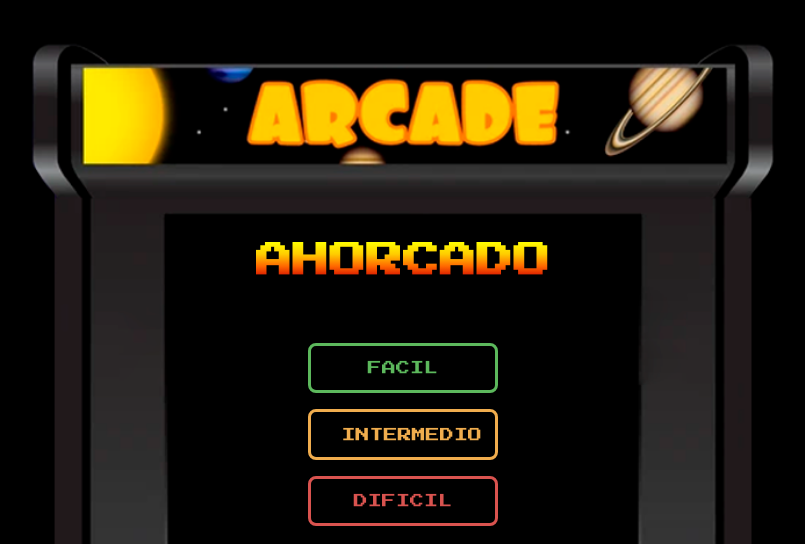
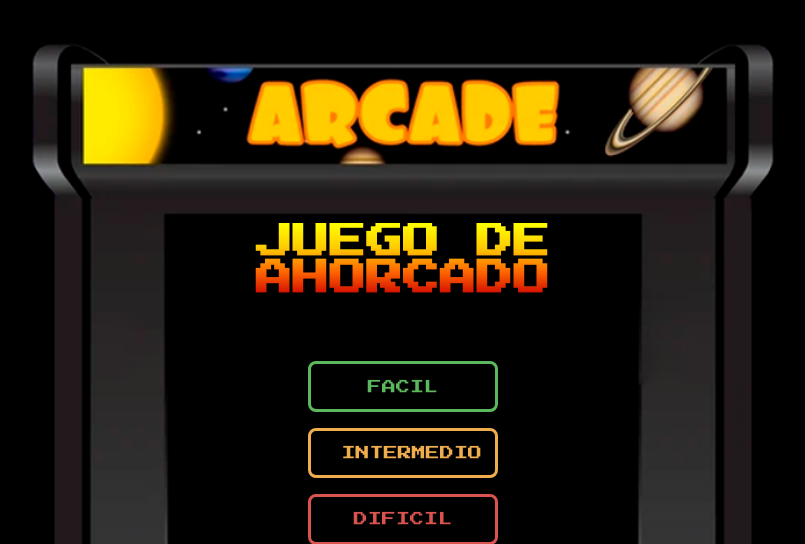
Before and after one commit to luisinagutierrez/ahorcado_agiles, a Flask app: page / in a window 1280 px wide. Shown: the top 544 px of the page, without its empty margins (237-1042 px from the left). Run offline with Flask 3, Linux system fonts and the light colour scheme.

Commit message:
Cambio tirulo

```diff
--- a/templates/dificultad.html
+++ b/templates/dificultad.html
@@ -10,7 +10,7 @@
   <div class="screen-window">
     <div class="game-frame">
       <div id="menu-arcade">
-        <h1 class="titulo-arcade">AHORCADO</h1>
+        <h1 class="titulo-arcade">JUEGO DE AHORCADO</h1>
         <div class="botones-dificultad">
           <a href="{{ url_for('iniciar', nivel='facil') }}" class="boton-retro facil">FACIL</a>
           <a href="{{ url_for('iniciar', nivel='intermedia') }}" class="boton-retro intermedia">INTERMEDIO</a>
```
